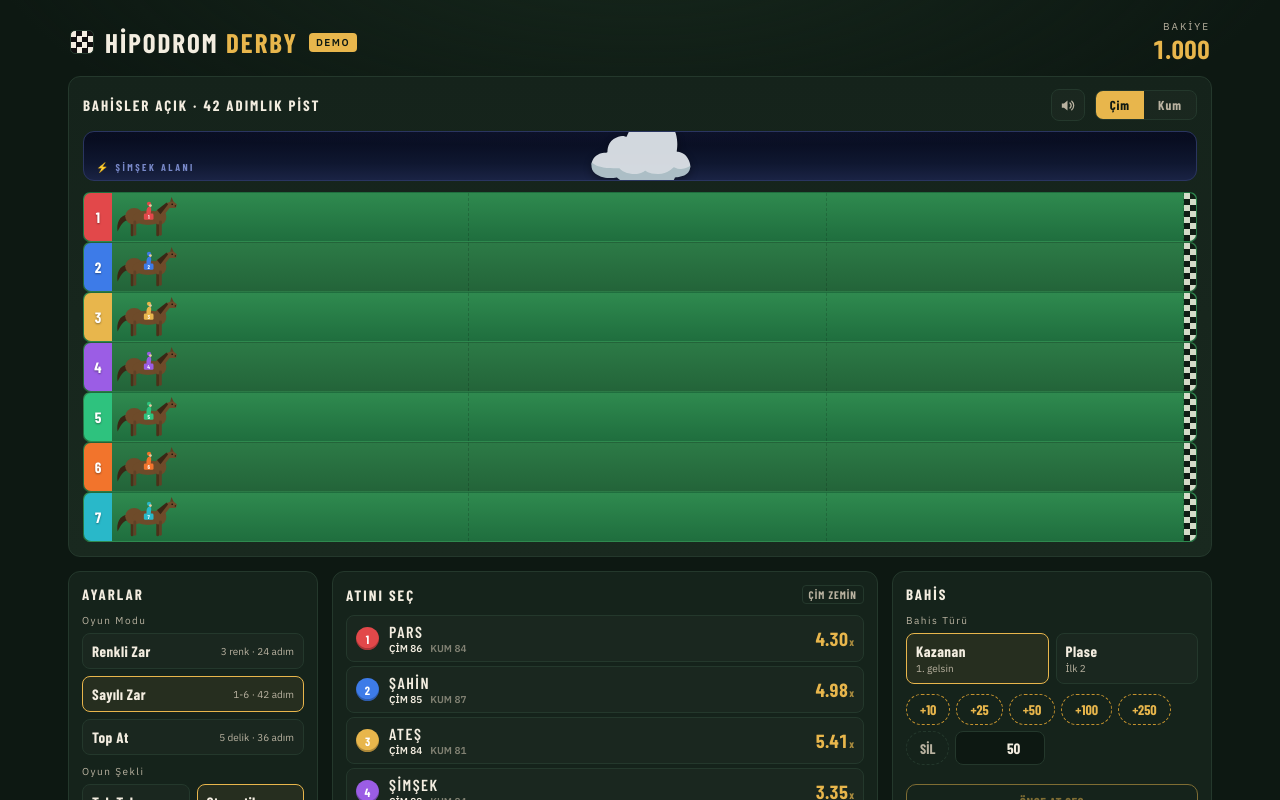
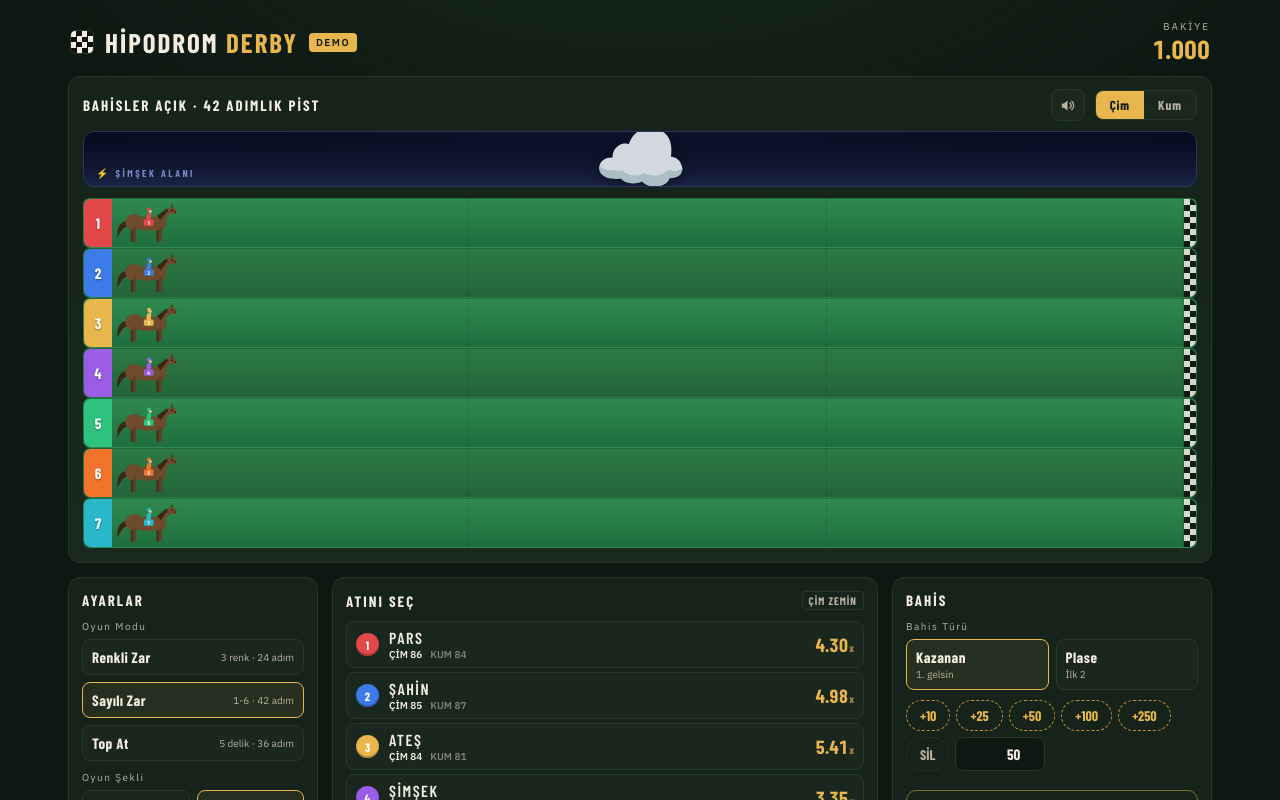
Before and after one commit to nuvlt/hipodrom-derby, a React (Vite) app: page / in a window 1280 px wide. Shown: the top 800 px of the page. Built offline with nearby package versions, Linux system fonts and the light colour scheme; a web font is replaced by a local one.

Commit message:
Adjust styles for sky and cloud elements

```diff
--- a/src/styles.css
+++ b/src/styles.css
@@ -785,7 +785,7 @@ button:focus-visible { outline: 2px solid var(--gold); outline-offset: 2px; }
 /* ==================================================================
    ŞİMŞEK GÖRSEL CİLA (Faz 2.1) — gökyüzü + bulut + bolt + parlama
    ================================================================== */
-.sky { position: relative; height: 50px; margin-bottom: 8px; border-radius: 11px; overflow: hidden; display: flex; align-items: flex-end; background: linear-gradient(180deg, #060a1c 0%, #0f1730 65%, #1a2344 100%); border: 1px solid #2a3560; }
+.sky { position: relative; height: 56px; margin-bottom: 8px; border-radius: 11px; overflow: hidden; display: flex; align-items: flex-end; background: linear-gradient(180deg, #060a1c 0%, #0f1730 65%, #1a2344 100%); border: 1px solid #2a3560; }
 .sky::after { content: ''; position: absolute; inset: 0; background: radial-gradient(120% 80% at 50% -20%, rgba(120,140,255,.10), transparent 60%); }
 .sky .cloud { position: absolute; top: 1px; left: 50%; transform: translateX(-50%); width: 190px; height: 44px; opacity: .92; filter: drop-shadow(0 3px 4px rgba(0,0,0,.4)); }
 .sky .cloud ellipse { fill: #313c5e; }
@@ -817,12 +817,12 @@ button:focus-visible { outline: 2px solid var(--gold); outline-offset: 2px; }
    FAZ 2.2 — profesyonel bulut + değişken çarpan + bitiş çarpan tablosu
    ================================================================== */
 /* katmanlı (gooey) bulut */
-.sky .cloud { position: absolute; width: 196px; height: 76px; top: -18px; overflow: visible; }
-.cloud-main { left: 50%; transform: translateX(-50%); filter: drop-shadow(0 6px 7px rgba(0,0,0,.5)); z-index: 1; }
+.sky .cloud { position: absolute; width: 140px; height: 64px; top: -7px; overflow: visible; }
+.cloud-main { left: 50%; transform: translateX(-50%); filter: drop-shadow(0 4px 5px rgba(0,0,0,.45)); z-index: 1; }
 .cloud-far { left: 30%; transform: translateX(-50%) scale(.72); opacity: .5; top: -10px; z-index: 0; }
 .sky-flash { animation: skyflash .5s ease; }
 .sky-flash .cloud { animation: cloudlit .5s ease; }
-@keyframes cloudlit { 0% { filter: brightness(1); } 14% { filter: brightness(2.7) drop-shadow(0 0 11px #bcc8ff); } 100% { filter: brightness(1); } }
+@keyframes cloudlit { 0% { filter: drop-shadow(0 4px 5px rgba(0,0,0,.45)) brightness(1); } 16% { filter: drop-shadow(0 0 16px #aab9ff) brightness(1.55); } 100% { filter: drop-shadow(0 4px 5px rgba(0,0,0,.45)) brightness(1); } }
 
 /* 1'in altı çarpan = sönük/gri rozet (kazandırmayabilir) */
 .lit-badge.low { background: linear-gradient(180deg, #6b748f, #4d566f); border-color: #97a1bb; box-shadow: 0 0 6px rgba(150,162,195,.4); }
```
